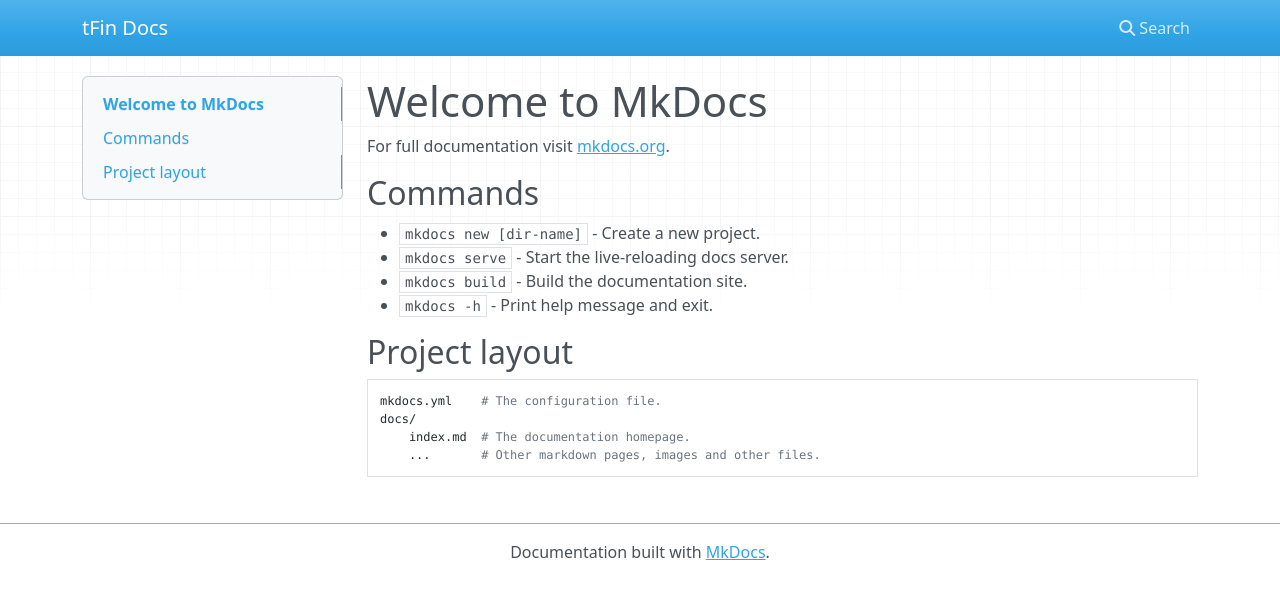
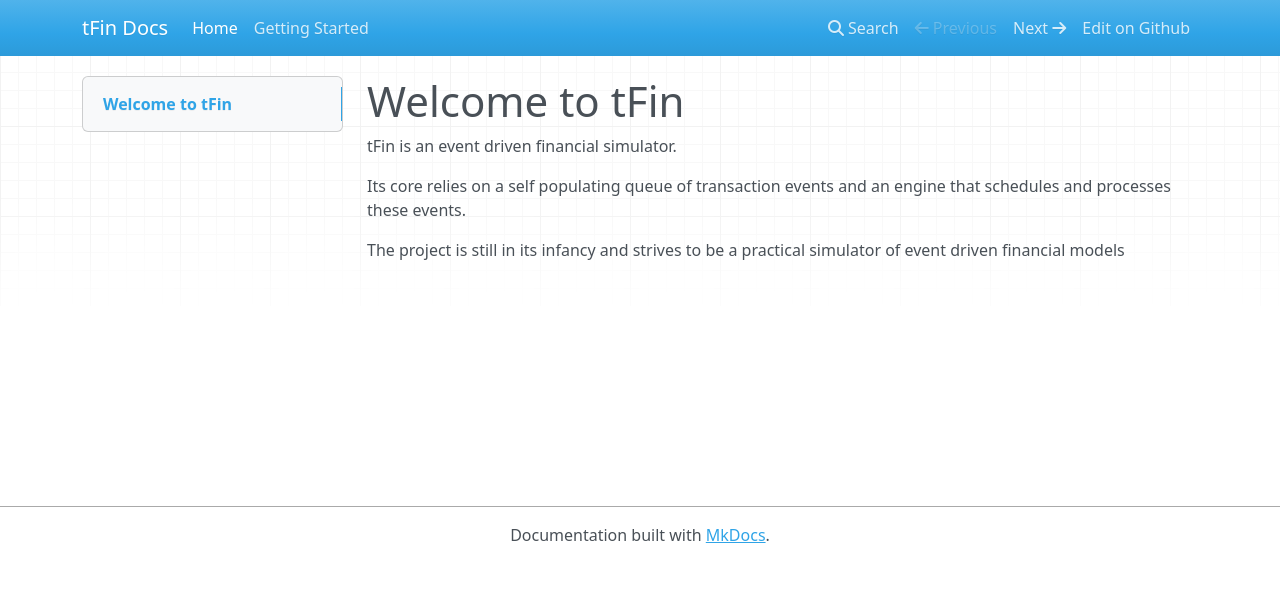
Before and after one commit to SunPowered/tfin, an MkDocs documentation site: the page built from docs/index.md, in a window 1280 px wide. Shown: the top 599 px of the page. Built offline with MkDocs 1.6.1, drawn with Linux system fonts in a browser that asks for light colours; nearby versions of some CDN libraries.

Commit message:
add a getting started page for docs

```diff
--- a/docs/index.md
+++ b/docs/index.md
@@ -1,17 +1,7 @@
-# Welcome to MkDocs
+# Welcome to tFin
 
-For full documentation visit [mkdocs.org](https://www.mkdocs.org).
+tFin is an event driven financial simulator.
 
-## Commands
+Its core relies on a self populating queue of transaction events and an engine that schedules and processes these events.
 
-* `mkdocs new [dir-name]` - Create a new project.
-* `mkdocs serve` - Start the live-reloading docs server.
-* `mkdocs build` - Build the documentation site.
-* `mkdocs -h` - Print help message and exit.
-
-## Project layout
-
-    mkdocs.yml    # The configuration file.
-    docs/
-        index.md  # The documentation homepage.
-        ...       # Other markdown pages, images and other files.
+The project is still in its infancy and strives to be a practical simulator of event driven financial models
--- a/mkdocs.yaml
+++ b/mkdocs.yaml
@@ -1 +1,9 @@
 site_name: tFin Docs
+repo_url: https://github.com/SunPowered/tfin
+repo_name: Github
+site_description: An event driven financial engine simulator
+site_author: Tim van Boxtel
+
+nav:
+  - Home: 'index.md'
+  - Getting Started: 'getting_started.md'
```
Also changed, not shown: docs/getting_started.md (added, +30 -0 lines).
